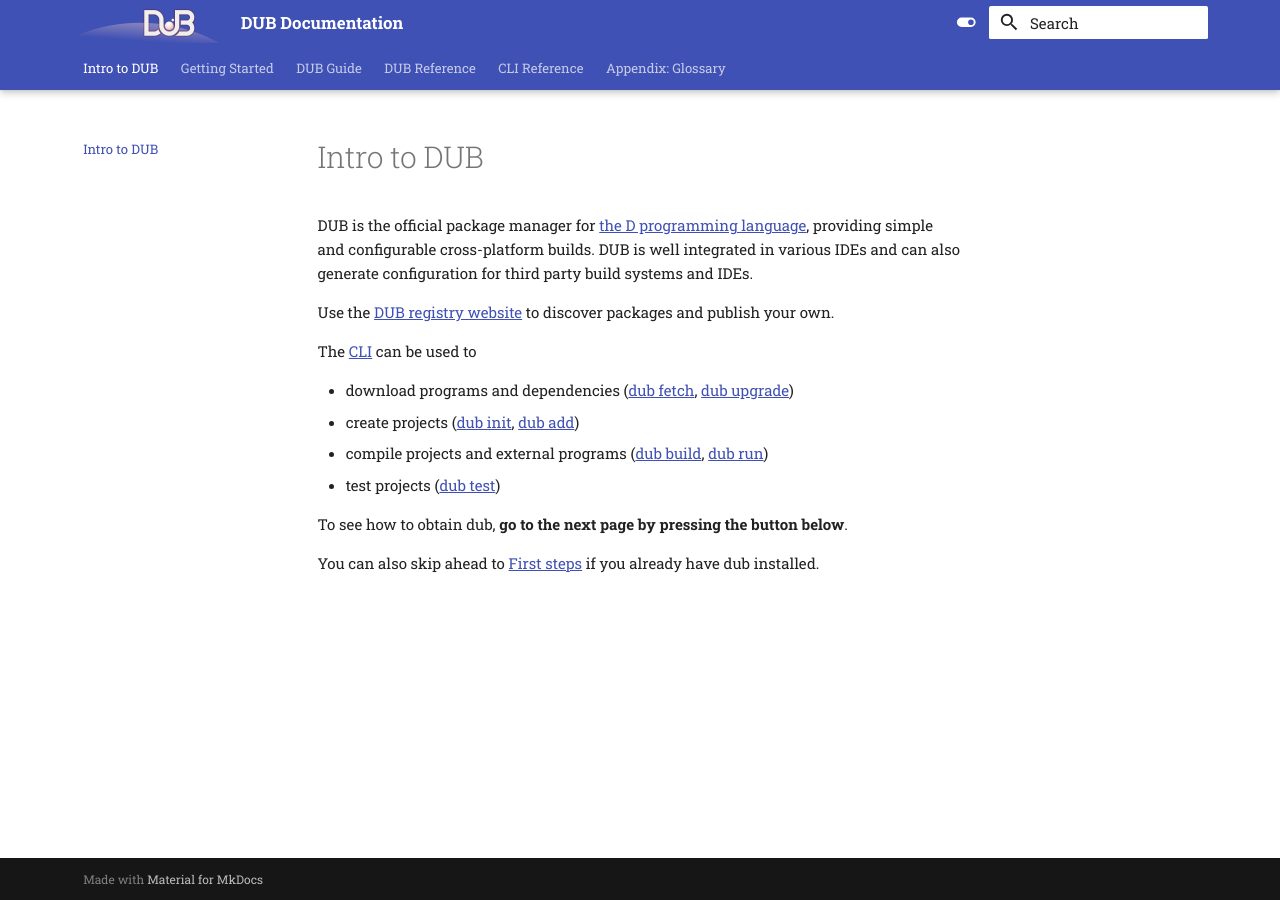
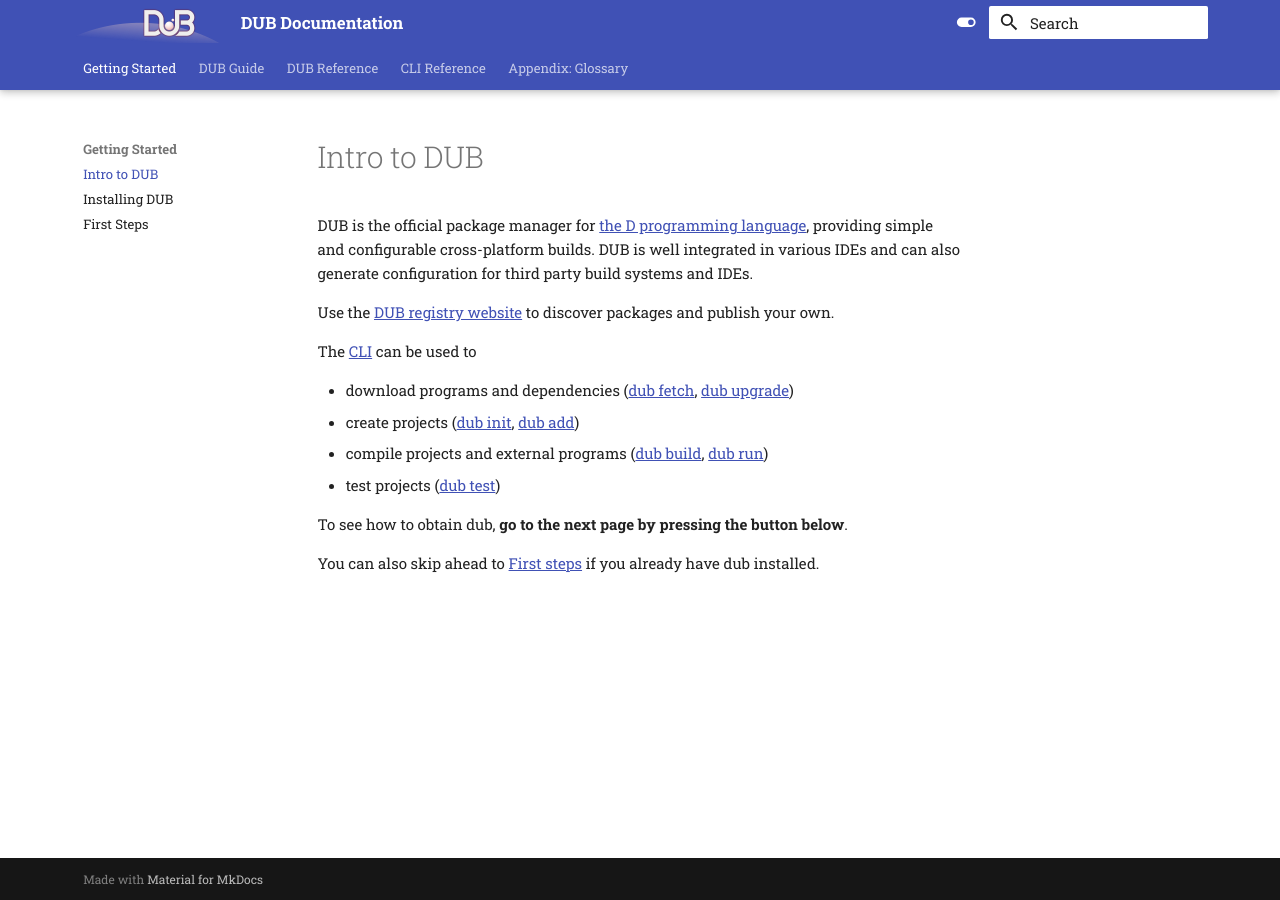
Before and after one commit to WebFreak001/dub-docs-v2, an MkDocs documentation site: the page built from docs/index.md, in a window 1280 px wide. Built offline with MkDocs 1.6.1 and Material for MkDocs 9.7.7, drawn with Linux system fonts in a browser that asks for light colours; part of the change alters nothing that is shown.

Commit message:
improve navigation

```diff
--- a/mkdocs.yml
+++ b/mkdocs.yml
@@ -52,8 +52,8 @@ extra_css:
   - stylesheets/extra.css
 
 nav:
-  - "Intro to DUB": index.md
   - "Getting Started":
+    - "Intro to DUB": index.md
     - getting-started/install.md
     - getting-started/first-steps.md
   - "DUB Guide":
```
